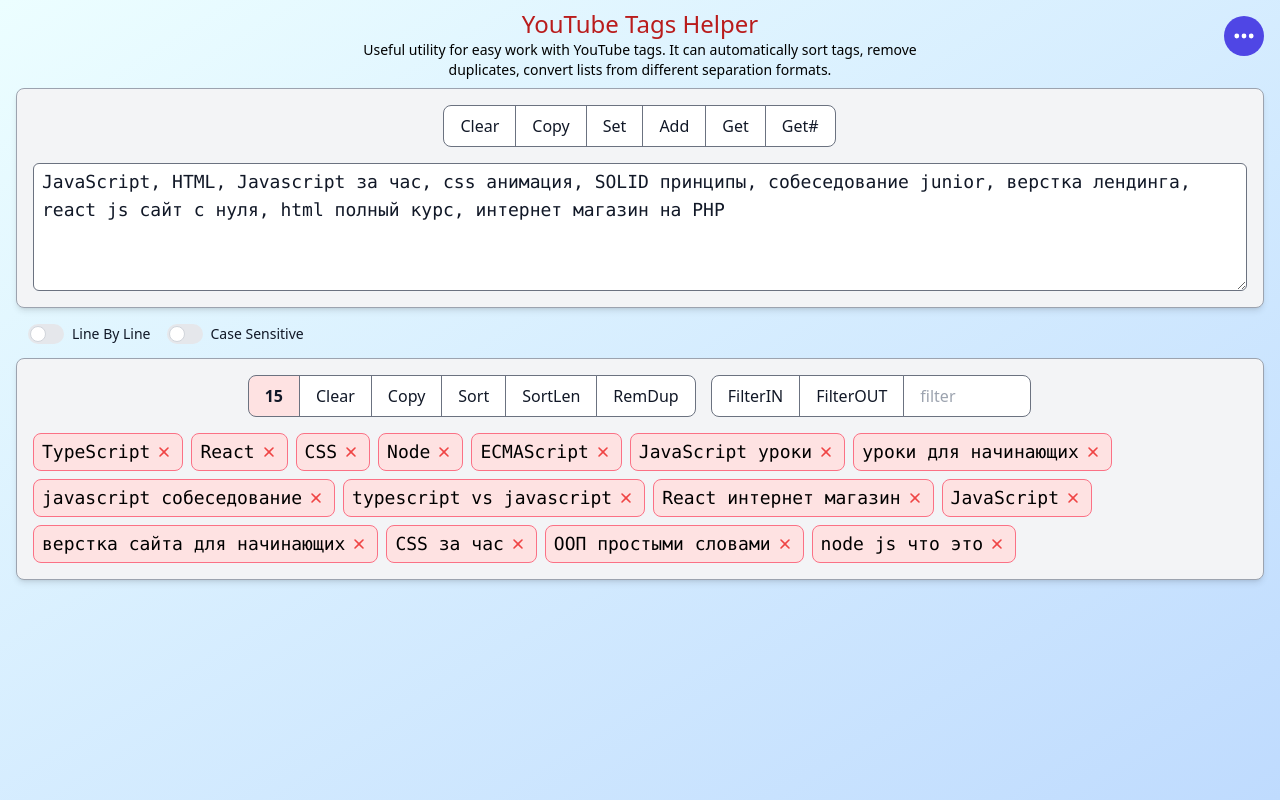
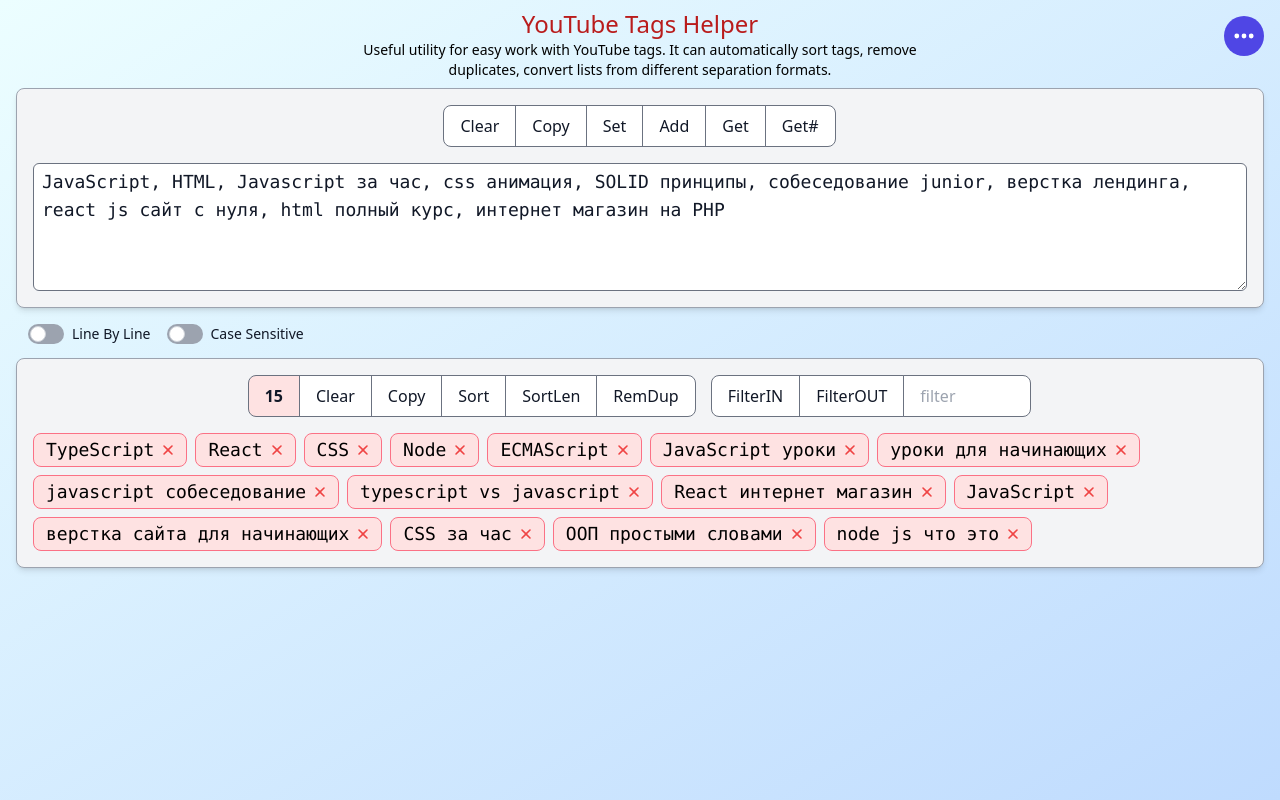
Before and after one commit to devmikealex/YouTube-Tags-Helper, a React (Vite) app: page / in a window 1280 px wide. Built offline with nearby package versions, Linux system fonts and the light colour scheme.

Commit message:
Minor tuning

```diff
--- a/src/components/Tag.tsx
+++ b/src/components/Tag.tsx
@@ -9,7 +9,7 @@ function Tag(props: TagProps): JSX.Element {
     const dispatch = useDispatch()
 
     return (
-        <div className='flex items-center px-2 py-1 text-lg font-mono border border-rose-400 text-black bg-red-100 rounded-lg'>
+        <div className='flex items-center px-2 py-0.5 pl-3 text-lg font-mono border border-rose-400 text-black bg-red-100 rounded-lg'>
             {props.text}
             <button
                 className='flex p-0.5 ml-1 text-red-500 rounded hover:bg-red-500 hover:text-white'
--- a/src/components/Toggle.tsx
+++ b/src/components/Toggle.tsx
@@ -25,7 +25,7 @@ function Toggle(props: ToggleProps) {
                     //     dispatch(setLineByLine())
                     // }}
                 />
-                <div className="w-9 h-5 bg-gray-200 peer-focus:outline-none peer-focus:ring-4 peer-focus:ring-red-300  rounded-full peer peer-checked:after:translate-x-full peer-checked:after:border-white after:content-[''] after:absolute after:top-[2px] after:left-[2px] after:bg-white after:border-gray-300 after:border after:rounded-full after:h-4 after:w-4 after:transition-all peer-checked:bg-red-600"></div>
+                <div className="w-9 h-5 bg-gray-400 peer-focus:outline-none peer-focus:ring-4 peer-focus:ring-red-300  rounded-full peer peer-checked:after:translate-x-full peer-checked:after:border-white after:content-[''] after:absolute after:top-[2px] after:left-[2px] after:bg-white after:border-gray-300 after:border after:rounded-full after:h-4 after:w-4 after:transition-all peer-checked:bg-red-600"></div>
                 <span className='ml-2 text-sm font-medium text-gray-900'>
                     {props.title}
                 </span>
--- a/src/index.css
+++ b/src/index.css
@@ -35,3 +35,16 @@ body {
         transform: translateX(0%);
     }
 }
+
+.visually-hidden {
+    position: absolute;
+    width: 1px;
+    height: 1px;
+    margin: -1px;
+    border: 0;
+    padding: 0;
+    white-space: nowrap;
+    clip-path: inset(100%);
+    clip: rect(0 0 0 0);
+    overflow: hidden;
+}
--- a/src/utils/copyToClipboard.ts
+++ b/src/utils/copyToClipboard.ts
@@ -1,4 +1,5 @@
 export default function copyToClipboard(text: string): void {
+    // if (window.isSecureContext)
     if (navigator.clipboard) {
         console.info('Text copied to navigator.clipboard')
         navigator.clipboard.writeText(text)
@@ -7,6 +8,7 @@ export default function copyToClipboard(text: string): void {
     console.info('Text copied to clipboard (old)')
     const copyTextArea = document.createElement('textarea')
     copyTextArea.value = text
+    copyTextArea.className = 'visually-hidden'
     document.body.appendChild(copyTextArea)
     // copyTextArea.focus()
     copyTextArea.select()
```
Also changed, not shown: 3 other files (tests, documents, lock files or other folders).
